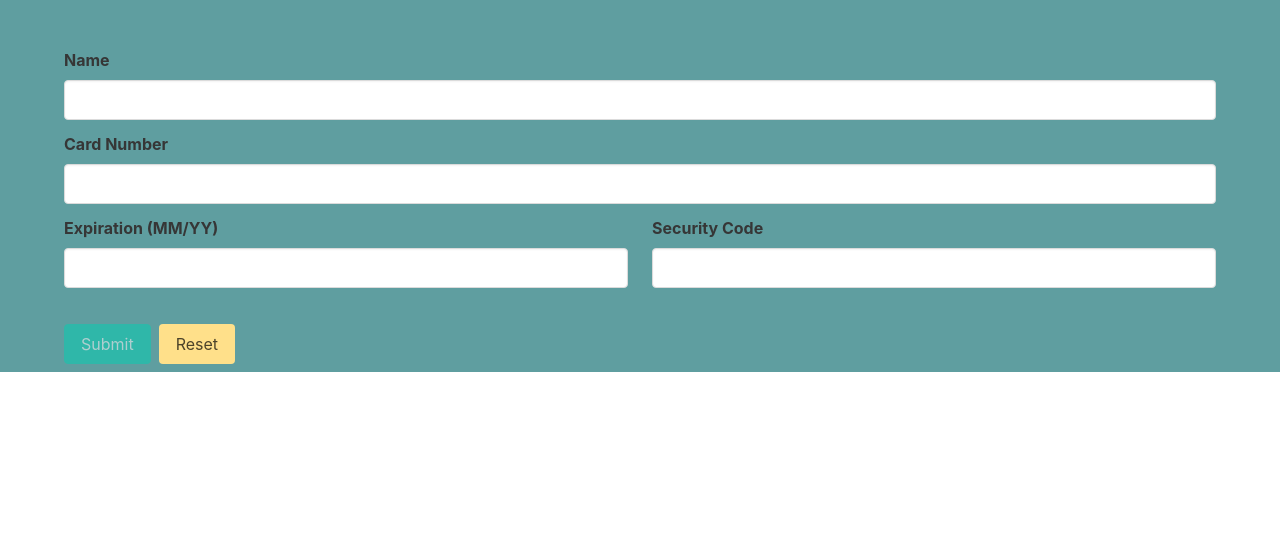
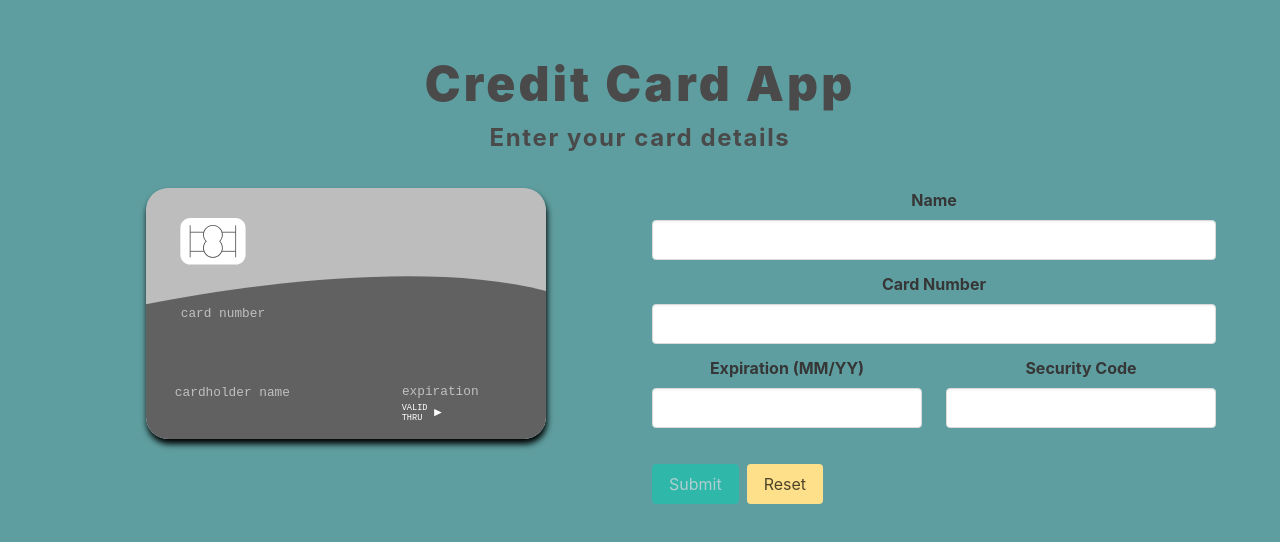
Before and after one commit to BillStephens2022/CreditCard-Angular, an Angular app: page / in a window 1280 px wide. Shown: the top 542 px of the page. Built offline with nearby package versions, Linux system fonts and the light colour scheme.

Commit message:
updated html and css styling, added app screenshot

```diff
--- a/src/app/app.component.css
+++ b/src/app/app.component.css
@@ -0,0 +1,16 @@
+.container {
+  text-align: center;
+}
+
+h1 {
+  font-size: 3rem;
+  font-weight: 900;
+  letter-spacing: 0.2rem;
+}
+
+h2 {
+  font-size: 1.5rem;
+  margin-bottom: 2rem;
+  letter-spacing: 0.1rem;
+  font-weight: 700;
+}
--- a/src/app/app.component.html
+++ b/src/app/app.component.html
@@ -1,3 +1,5 @@
 <div class="container">
+  <h1>Credit Card App</h1>
+  <h2>Enter your card details</h2>
   <app-card-form></app-card-form>
 </div>
--- a/src/app/card-form/card-form.component.html
+++ b/src/app/card-form/card-form.component.html
@@ -1,3 +1,12 @@
+<div class="columns">
+  <div class="column">
+    <app-card
+      [name]="cardForm.get('name')?.value || ''"
+      [cardNumber]="cardForm.get('cardNumber')?.value || ''"
+      [expiration]="cardForm.get('expiration')?.value || ''"
+    ></app-card>
+  </div>
+  <div class="column">
     <form [formGroup]="cardForm" (ngSubmit)="onSubmit()">
       <app-input label="Name" [control]="cardForm.controls.name"></app-input>
       <app-input
@@ -26,8 +35,14 @@
         >
           Submit
         </button>
-    <button class="button is-warning" type="button" (click)="onResetClick()">
+        <button
+          class="button is-warning"
+          type="button"
+          (click)="onResetClick()"
+        >
           Reset
         </button>
       </div>
     </form>
+  </div>
+</div>
--- a/src/app/card/card.component.ts
+++ b/src/app/card/card.component.ts
@@ -1,4 +1,4 @@
-import { Component } from '@angular/core';
+import { Component, Input } from '@angular/core';
 
 @Component({
   selector: 'app-card',
@@ -6,5 +6,12 @@ import { Component } from '@angular/core';
   styleUrls: ['./card.component.css']
 })
 export class CardComponent {
-
+  @Input() cardNumber: string | null;
+  @Input() name: string | null;
+  @Input() expiration: string | null;
+  constructor(){
+    this.cardNumber='';
+    this.name=''
+    this.expiration='';
+  }
 }
--- a/src/styles.css
+++ b/src/styles.css
@@ -4,4 +4,5 @@
 body {
   padding-top: 3rem;
   background-color: cadetblue;
+  height: 100vh;
 }
```
Also changed, not shown: src/assets/images/screenshot.png (added). Lines whose indentation alone changed are shown as unchanged.
